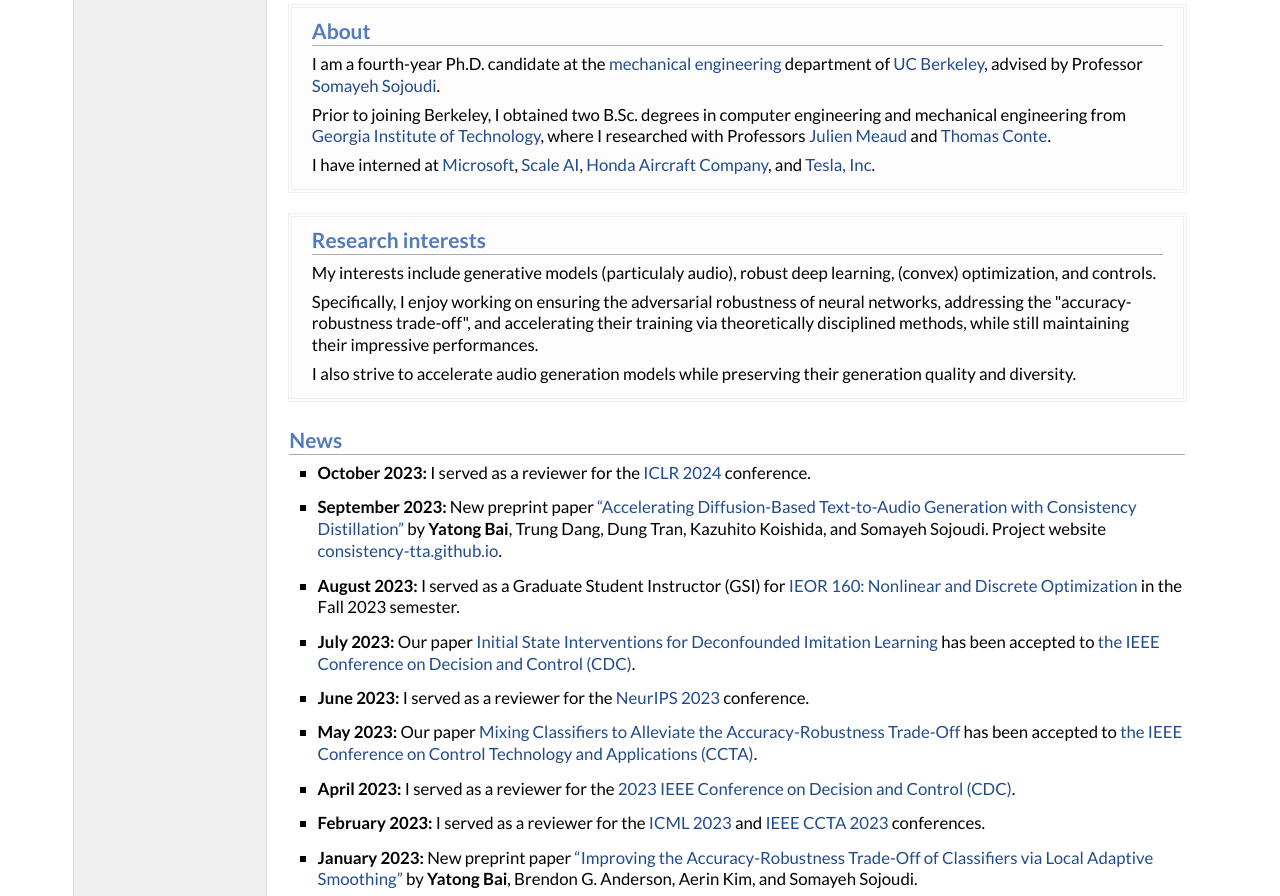
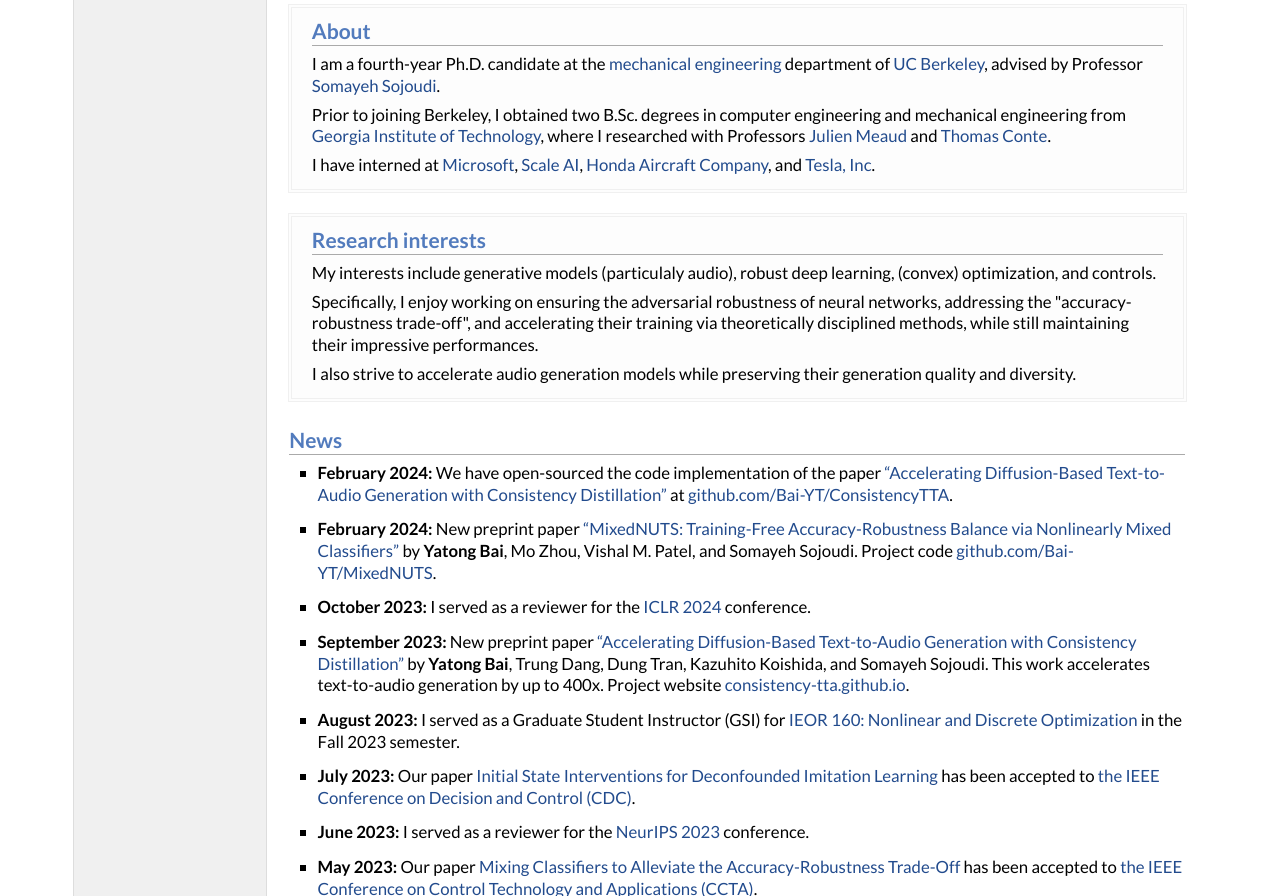
Before and after one commit to Bai-YT/bai-yt.github.io, a plain HTML site: page index.html in a window 1280 px wide. Shown: the part 388-1284 px from the top of the page. Drawn offline with Linux system fonts and the light colour scheme.

Commit message:
Add MixedNUTS

```diff
--- a/index.html
+++ b/index.html
@@ -136,6 +136,23 @@
 
                 <ul>
                     <li><p>
+                        <b>February 2024:</b> We have open-sourced the code implementation of the paper
+                        <a href="https://arxiv.org/abs/2309.10740" target=&ldquo;blank&rdquo;>
+                            “Accelerating Diffusion-Based Text-to-Audio Generation with Consistency Distillation”</a>
+                        at <a href="https://github.com/Bai-YT/ConsistencyTTA"
+                            target=&ldquo;blank&rdquo;>github.com/Bai-YT/ConsistencyTTA</a>.
+                    </p></li>
+
+                    <li><p>
+                        <b>February 2024:</b> New preprint paper
+                        <a href="https://arxiv.org/abs/2402.02263" target=&ldquo;blank&rdquo;>
+                            “MixedNUTS: Training-Free Accuracy-Robustness Balance via Nonlinearly Mixed Classifiers”</a>
+                        by <b>Yatong Bai</b>, Mo Zhou, Vishal M. Patel, and Somayeh Sojoudi.
+                        Project code <a href="https://github.com/Bai-YT/MixedNUTS"
+                            target=&ldquo;blank&rdquo;>github.com/Bai-YT/MixedNUTS</a>.
+                    </p></li>
+
+                    <li><p>
                         <b>October 2023:</b> I served as a reviewer for the
                         <a href="https://iclr.cc/Conferences/2024" target=&ldquo;blank&rdquo;>ICLR 2024</a> conference.
                     </p></li>
@@ -145,6 +162,7 @@
                         <a href="https://arxiv.org/abs/2309.10740" target=&ldquo;blank&rdquo;>
                             “Accelerating Diffusion-Based Text-to-Audio Generation with Consistency Distillation”</a>
                         by <b>Yatong Bai</b>, Trung Dang, Dung Tran, Kazuhito Koishida, and Somayeh Sojoudi.
+                        This work accelerates text-to-audio generation by up to 400x.
                         Project website <a href="https://consistency-tta.github.io"
                             target=&ldquo;blank&rdquo;>consistency-tta.github.io</a>.
                     </p></li>
```
Also changed, not shown: publications.html (+9 -0 lines).
